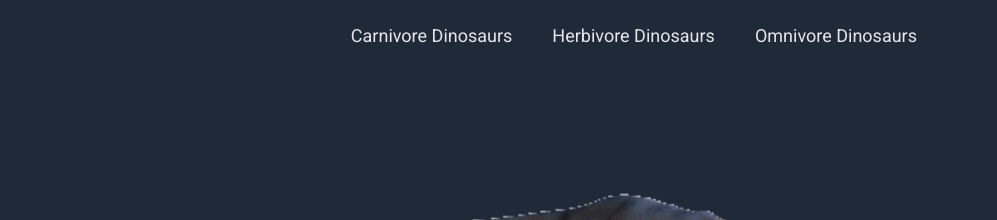
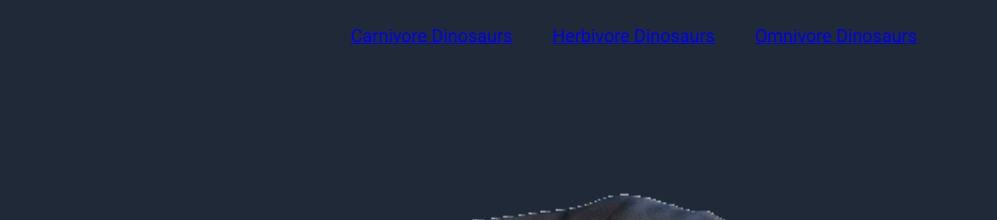
Before and after one commit to marianasantis/dino-lovers, a plain HTML site: page index.html in a window 1280 px wide. Shown: the top 220 px of the page, 283-1280 px from the left. Drawn offline with Linux system fonts and the light colour scheme.

Commit message:
Fix text alignment and make all buttons clickable

```diff
--- a/index.html
+++ b/index.html
@@ -13,9 +13,9 @@
         <img src="./images/rex-logo.gif" alt="" class="logo">
         <div class="links">
           <ul>
-            <li><a>Carnivore Dinosaurs</a></li>
-            <li><a>Herbivore Dinosaurs</a></li>
-            <li><a>Omnivore Dinosaurs</a></li>
+            <li><a href="https://www.youtube.com/watch?v=dQw4w9WgXcQ">Carnivore Dinosaurs</a></li>
+            <li><a href="https://www.youtube.com/watch?v=dQw4w9WgXcQ">Herbivore Dinosaurs</a></li>
+            <li><a href="https://www.youtube.com/watch?v=dQw4w9WgXcQ">Omnivore Dinosaurs</a></li>
           </ul>
         </div>
       </div>
--- a/style.css
+++ b/style.css
@@ -155,14 +155,13 @@ body {
   border-radius: 30px;
   font-weight: 800;
   padding: 5px;
-
+  text-align: center;
 }
 
 .dino-emote {
   margin: 10px 5px;
   padding: 5px 0;
   font-weight: 800;
-
 }
 
 .dino-skills {
```
